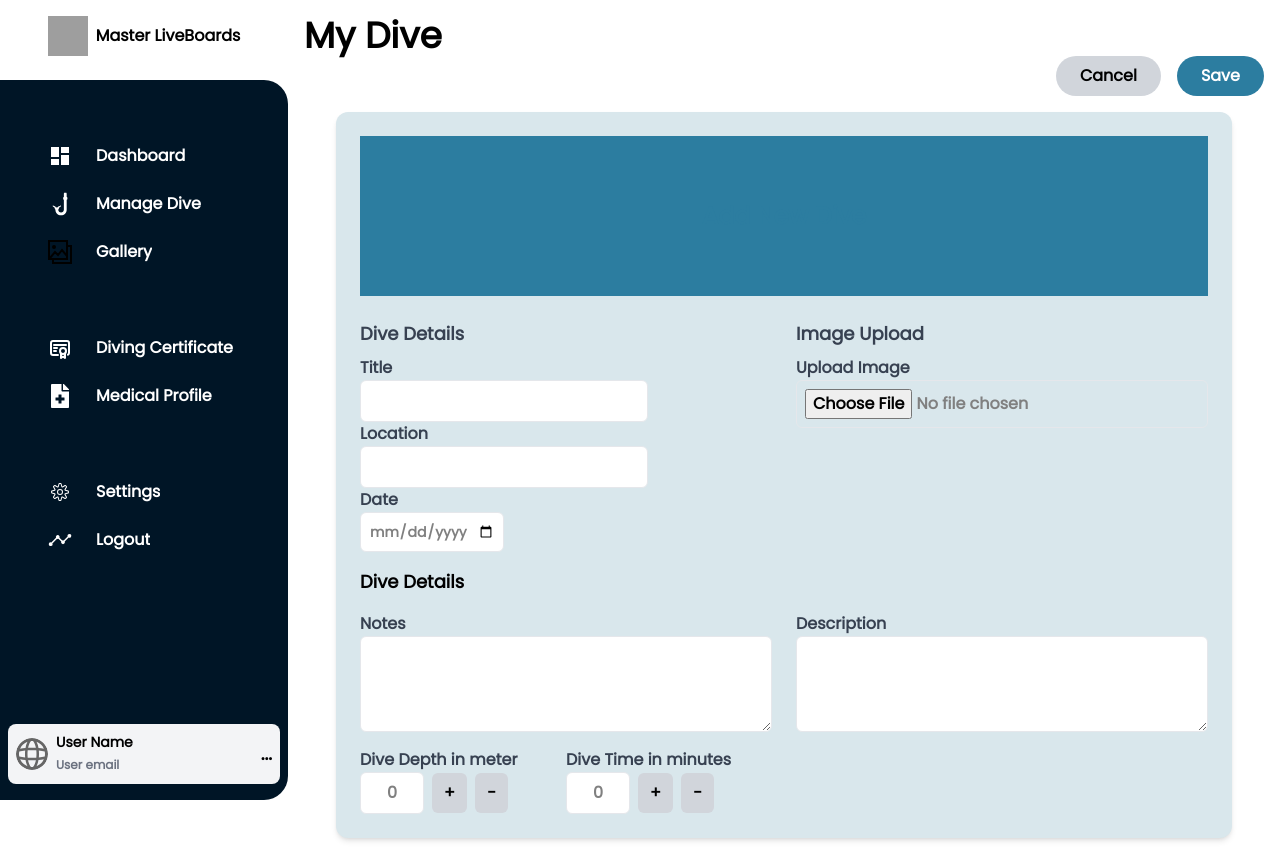
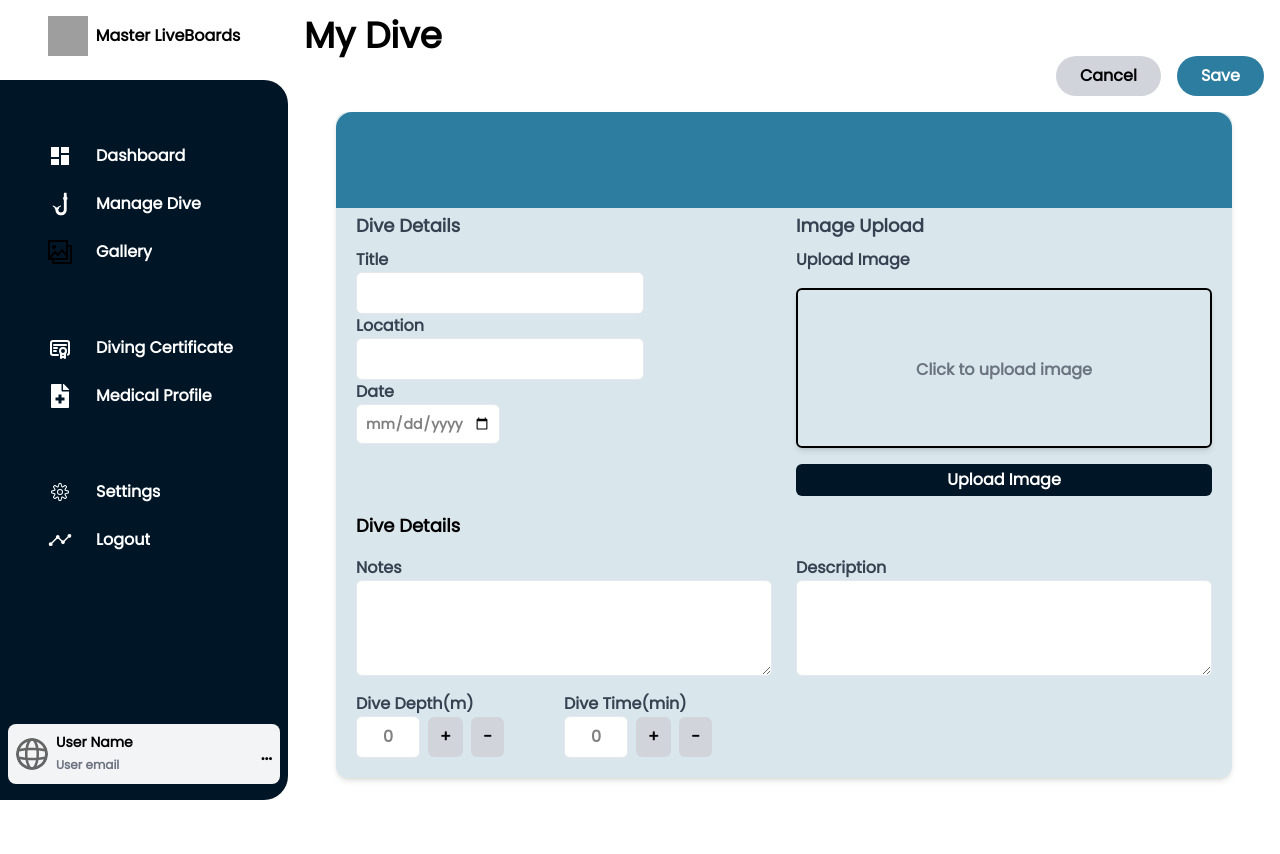
Before and after one commit to roserossssss/dive-site, a Next.js app in the folder diver-application/: page /dashboard/DiveManagement/add in a window 1280 px wide. After the commit the page ends 800 px from the top, so only its background shows below. Built offline with nearby package versions, Linux system fonts and the light colour scheme; grey boxes are pictures that could not be loaded.

Commit message:
Update
Management page:
-Updated/imrpove design (NOT DONE YET)
-Fixed dropdown problem with nul compotent

```diff
--- a/diver-application/app/dashboard/DiveManagement/add/page.tsx
+++ b/diver-application/app/dashboard/DiveManagement/add/page.tsx
@@ -23,19 +23,19 @@ export default function AddDive() {
     return (
         <>
         <h1 className="text-black text-4xl ">My Dive</h1>
-            {/* Top Buttons */}
+
             <div className="flex justify-end space-x-4 mb-4">
                 <button className="bg-gray-300 text-black font-bold py-2 px-6 rounded-3xl hover:bg-gray-400 transition">Cancel</button>
                 <button className="bg-[#2C7DA0] text-white font-bold py-2 px-6 rounded-3xl hover:bg-opacity-80 transition">Save</button>
             </div>
 
-            {/* Form Container */}
-            <div className="max-w-4xl mx-auto p-6 bg-[#D9E7EC] shadow-md rounded-xl">
-                <h1 className="text-2xl font-bold text-center bg-[#2C7DA0] text-[#2C7DA0] p-16 mb-6">Add New Dive</h1>
-                <form action="/api/add-dive" method="POST" encType="multipart/form-data" className="space-y-4">
+
+            <div className="max-w-4xl mx-auto -p-4 bg-[#D9E7EC] shadow-md rounded-xl">
+                <h1 className="text-2xl font-bold text-center rounded-t-2xl bg-[#2C7DA0] text-[#2C7DA0] p-12 mb-6"></h1>
+                <form action="/api/add-dive" method="POST" encType="multipart/form-data" className="space-y-4 p-5 -mt-10">
                     <div className="grid grid-cols-1 md:grid-cols-2 gap-6">
 
-                        {/* Dive Details */}
+
                         <div>
                             <h2 className="text-lg font-semibold text-gray-700 mb-2">Dive Details</h2>
                             <div className="flex flex-col">
@@ -56,23 +56,40 @@ export default function AddDive() {
 
                         </div>
 
-                        {/* Image Upload */}
+                        {/*Le Image Upload */}
                         <div>
     <h2 className="text-lg font-semibold text-gray-700 mb-2">Image Upload</h2>
     <div className="flex flex-col">
         <label className="text-gray-700 font-semibold">Upload Image</label>
+
         <input
             type="file"
             name="image"
             accept="image/*"
-                                    className="border p-2 rounded-md"
+            className="hidden"
+            id="fileUpload"
             onChange={handleImageChange}
         />
-                                {imagePreview && (
-                                    <img src={imagePreview} alt="Preview" className="mt-4 rounded-md shadow-md max-h-40 object-cover" />
+
+        <label htmlFor="fileUpload" className="cursor-pointer mt-4 border-2 border-black rounded-md shadow-md max-h-40 object-cover overflow-hidden">
+            {imagePreview ? (
+                <img src={imagePreview} alt="Preview" className="w-full h-full object-cover rounded-md" />
+            ) : (
+                <div className="flex items-center justify-center w-full h-40 text-gray-500">
+                    Click to upload image
+                </div>
             )}
+        </label>
+
+
+        <label htmlFor="fileUpload" className="mt-4 flex justify-center">
+            <button type="button" className="bg-[#001526] text-white font-bold p-1 w-full px-6 rounded-md hover:bg-opacity-80 transition">
+                Upload Image
+            </button>
+        </label>
     </div>
 </div>
+
                     </div>
 
                     <h1 className="text-black text-lg">Dive Details</h1>
@@ -88,7 +105,7 @@ export default function AddDive() {
                           <div className="grid grid-cols-2 mt-4">
 
                           <div className="flex flex-col">
-                <label className="text-gray-700 font-semibold">Dive Depth in meter</label>
+                <label className="text-gray-700 font-semibold">Dive Depth(m)</label>
                 <div className="flex items-center space-x-2">
 
                     <input
@@ -115,7 +132,7 @@ export default function AddDive() {
             </div>
 
             <div className="flex flex-col">
-                <label className="text-gray-700 font-semibold">Dive Time in minutes</label>
+                <label className="text-gray-700 font-semibold">Dive Time(min)</label>
                 <div className="flex items-center space-x-2">
 
                     <input
--- a/diver-application/app/dashboard/DiveManagement/page.tsx
+++ b/diver-application/app/dashboard/DiveManagement/page.tsx
@@ -7,7 +7,7 @@ export default function DiveManagement() {
     const [searchTerm, setSearchTerm] = useState("");
     const [sortBy, setSortBy] = useState("");
     const [filterByLocation, setFilterByLocation] = useState("");
-    const [dropdownIndex, setDropdownIndex] = useState(null); // For "..." dropdown
+    const [dropdownIndex, setDropdownIndex] = useState<number | null>(null);
 
 
     const diveData = [
```
Lines whose indentation alone changed are shown as unchanged.
